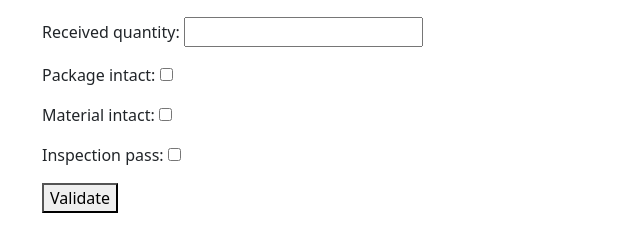
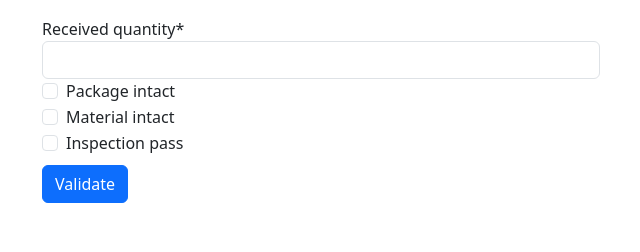
Before and after one commit to shepkeira/LIMS, a Django app: page /laboratory/validate_sample/50/ in a window 1280 px wide. Shown: the part 255-507 px from the top of the page, without its empty margins (40-680 px from the left). Run offline with Django 3.2, Linux system fonts and the light colour scheme; a user stored in the database is signed in; data comes from the database, SQL or seed files in the repository; some libraries are stand-ins or nearby versions.

Commit message:
styled sample validation form

```diff
--- a/LIMS_IMAGE/web/templates/laboratory/validate.html
+++ b/LIMS_IMAGE/web/templates/laboratory/validate.html
@@ -1,4 +1,6 @@
 {% extends 'base.html' %}
+<!-- required to use crispy forms -->
+{% load crispy_forms_tags %}
 <!-- Not having this here makes the interpreter mad -->
 {% block title %}Validate Sample{% endblock %}
 <!-- Not having this here makes the interpreter mad -->
@@ -11,18 +13,15 @@
     <p>Type: {{ sample.sample_type }}</p>
     <p>Form: {{ sample.sample_form }}</p>
 
-    <form method="post" enctype="multipart/form-data">
-        {% csrf_token %}
-         {{ form.as_p }}
-        <button type="submit">Validate</button>
-      </form>
+    <form method="post" enctype="multipart/form-data" class="w-50">
+      {% csrf_token %} {{ form|crispy }}
+      <button type="submit" class="btn btn-primary my-2">Validate</button>
+    </form>
 
-      {% if complete and message %}
-        <h3>{{ message }}</h3>
-      {% endif %}
-      {% if complete and not message %}
-        <h3>Succesfully Updated</h3>
-      {% endif %}
-  {% endblock %}
+    {% if complete and message %}
+    <h3>{{ message }}</h3>
+    {% endif %} {% if complete and not message %}
+    <h3>Succesfully Updated</h3>
+    {% endif %} {% endblock %}
   </div>
 </body>
```
